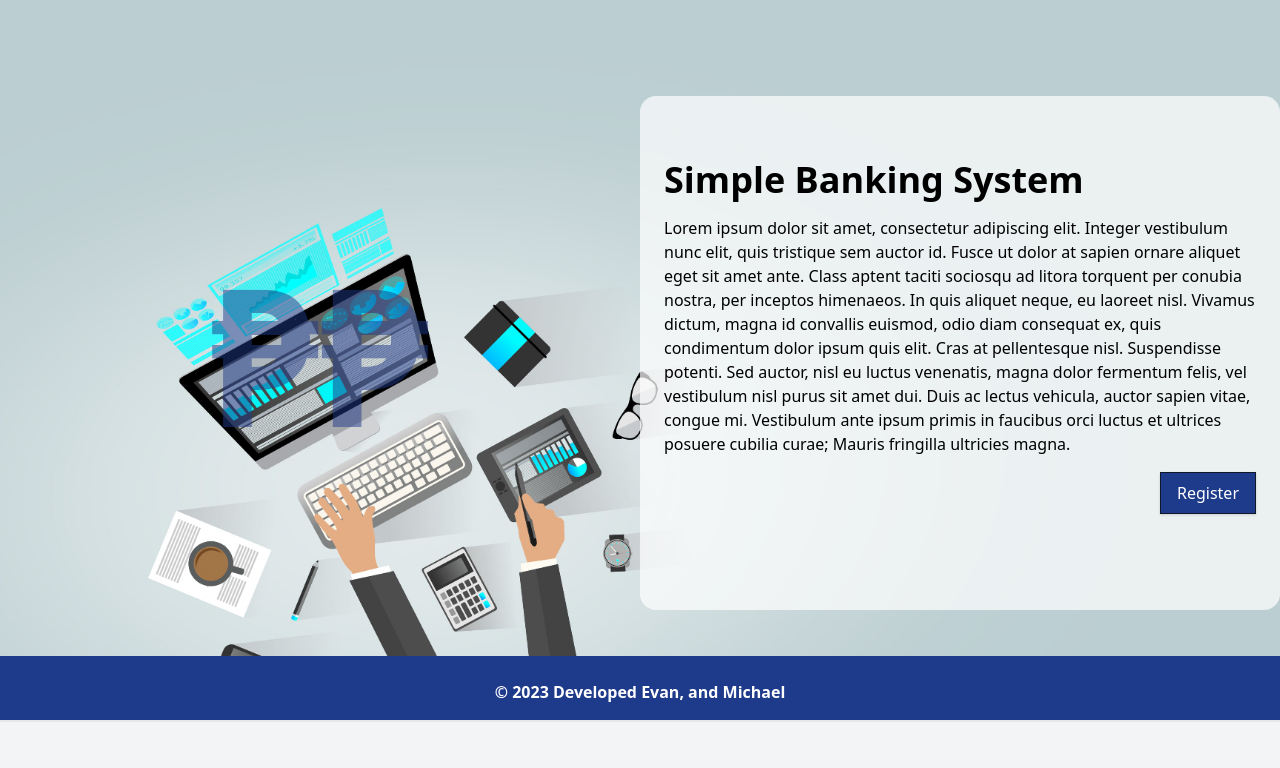
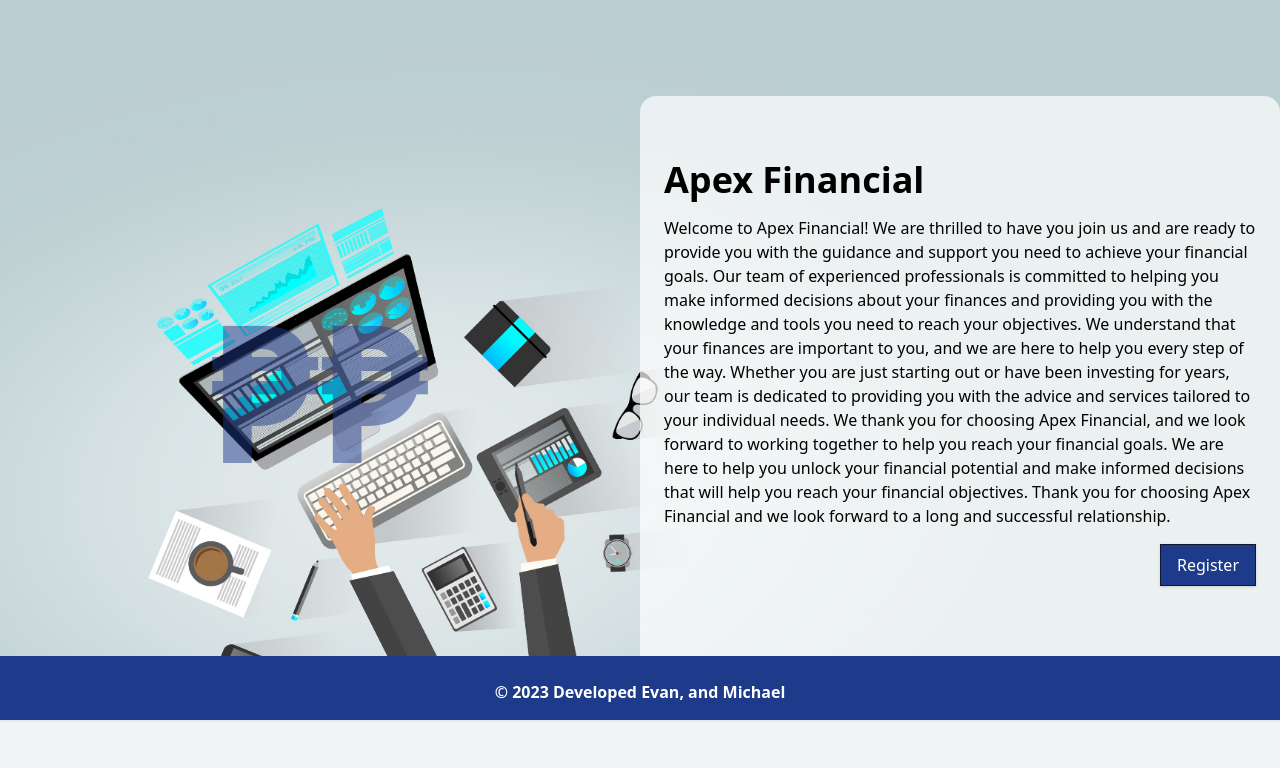
Before and after one commit to MBlais13/apex-financial, a Django app: page / in a window 1280 px wide. Shown: the part 78-846 px from the top of the page. Before the commit the page ends 798 px from the top, so only its background shows below. Run offline with Django 3.2, Linux system fonts and the light colour scheme; parts of the project's set-up code (start-up, migrations or seed data) failed here and were passed over.

Commit message:
Updated Welcome Message
Reverted changes

```diff
--- a/src/templates/core/index.html
+++ b/src/templates/core/index.html
@@ -5,12 +5,12 @@
         <h1 style="font-size: 12rem" class="font-black text-blue-900 text-opacity-50">&#x20B1;&#x20B1;</h1>
     </div>
     <div class="flex flex-col w-full lg:w-1/2 justify-center items-start pt-12 pb-24 px-6 bg-white rounded-2xl bg-opacity-70">
-        <h1 class="font-bold text-4xl my-4">Simple Banking System</h1>
+        <h1 class="font-bold text-4xl my-4">Apex Financial</h1>
         <p class="leading-normal mb-4">
-            Lorem ipsum dolor sit amet, consectetur adipiscing elit. Integer vestibulum nunc elit, quis tristique sem auctor id. Fusce ut dolor at sapien ornare aliquet eget sit amet ante. Class aptent taciti sociosqu ad litora torquent per conubia nostra, per inceptos
-            himenaeos. In quis aliquet neque, eu laoreet nisl. Vivamus dictum, magna id convallis euismod, odio diam consequat ex, quis condimentum dolor ipsum quis elit. Cras at pellentesque nisl. Suspendisse potenti. Sed auctor, nisl eu luctus venenatis,
-            magna dolor fermentum felis, vel vestibulum nisl purus sit amet dui. Duis ac lectus vehicula, auctor sapien vitae, congue mi. Vestibulum ante ipsum primis in faucibus orci luctus et ultrices posuere cubilia curae; Mauris fringilla ultricies
-            magna.
+            Welcome to Apex Financial! We are thrilled to have you join us and are ready to provide you with the guidance and support you need to achieve your financial goals. Our team of experienced professionals is committed to helping you make informed decisions
+            about your finances and providing you with the knowledge and tools you need to reach your objectives. We understand that your finances are important to you, and we are here to help you every step of the way. Whether you are just starting out or have been
+            investing for years, our team is dedicated to providing you with the advice and services tailored to your individual needs. We thank you for choosing Apex Financial, and we look forward to working together to help you reach your financial goals. We are here
+            to help you unlock your financial potential and make informed decisions that will help you reach your financial objectives. Thank you for choosing Apex Financial and we look forward to a long and successful relationship.
 
         </p>
         <div class="flex justify-end w-full">
```
